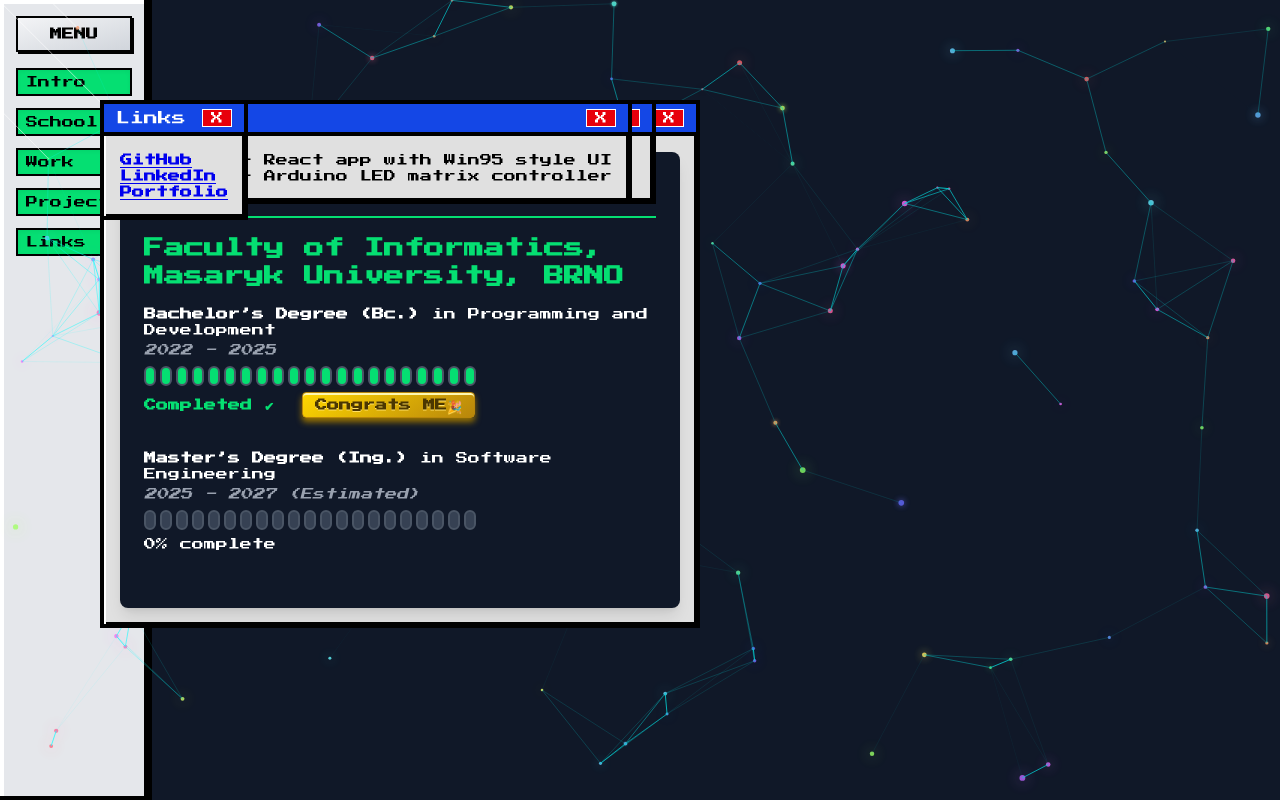
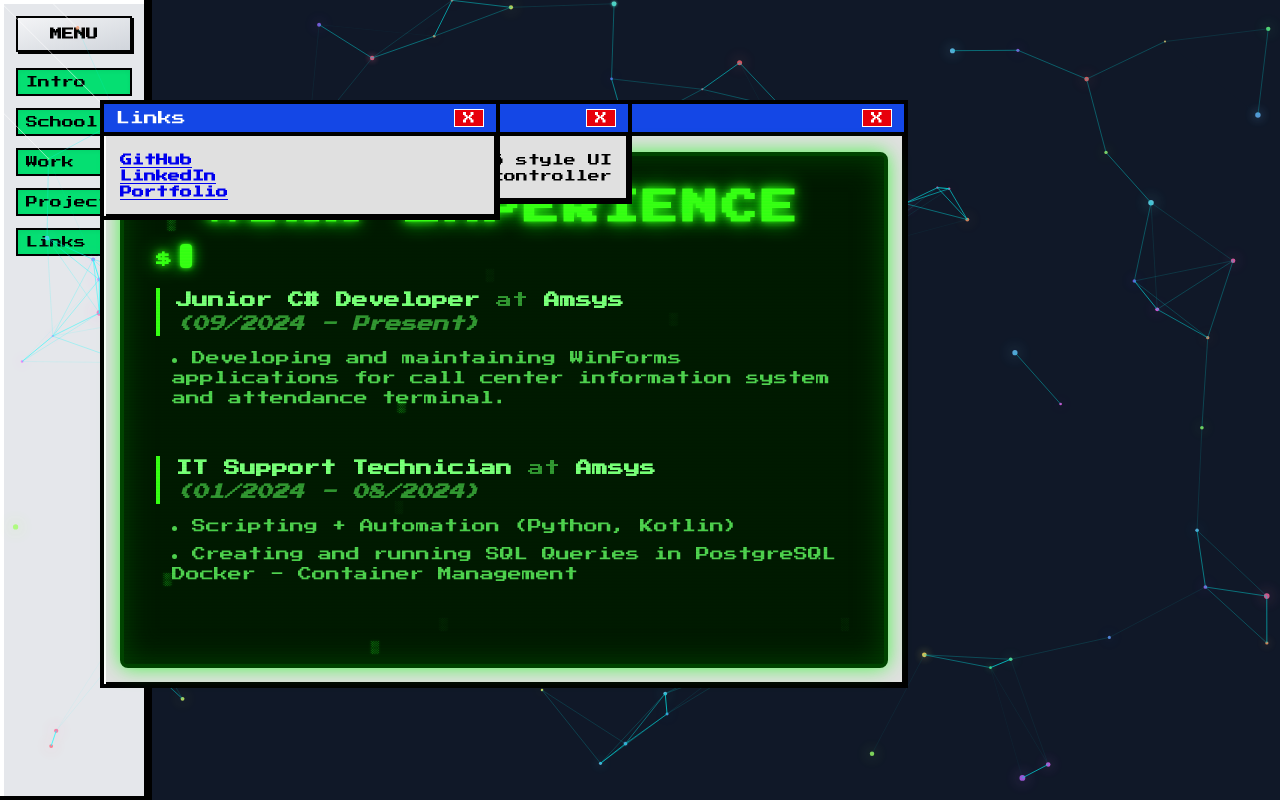
Before and after one commit to Marneyd8/portfolio, a React (Vite) app: page / in a window 1280 px wide. Built offline with nearby package versions, Linux system fonts and the light colour scheme.

Commit message:
work fixed

```diff
--- a/src/App.tsx
+++ b/src/App.tsx
@@ -40,26 +40,39 @@ function App() {
     <Intro />
   </Windows95Window>
 )}
+
     {visiblePanels.School && (
       <Windows95Window title="School" onClose={() => handleClose("School")}>
         <School />
       </Windows95Window>
     )}
+
     {visiblePanels.Work && (
-          <Windows95Window title="Work" onClose={() => handleClose("Work")}>
+      <Windows95Window
+        title="Work"
+        onClose={() => handleClose("Work")}
+        maxWidth="900px"  // wider window for Work
+      >
         <Work />
       </Windows95Window>
     )}
+
     {visiblePanels.Projects && (
-          <Windows95Window title="Projects" onClose={() => handleClose("Projects")}>
+      <Windows95Window
+        title="Projects"
+        onClose={() => handleClose("Projects")}
+        maxWidth="900px"  // wider window for Projects
+      >
         <Projects />
       </Windows95Window>
     )}
+
     {visiblePanels.Links && (
       <Windows95Window title="Links" onClose={() => handleClose("Links")}>
         <Links />
       </Windows95Window>
     )}
+
     </div>
   );
 }
--- a/src/components/Intro.tsx
+++ b/src/components/Intro.tsx
@@ -12,7 +12,7 @@ const Intro = () => (
       borderRadius: "12px",
     }}
   >
-    <div className="space-y-4 text-xs leading-relaxed select-none">
+    <div className="space-y-4 text-base leading-relaxed select-none">
       <p>
         Currently studying{" "}
         <span className="neon cyan pulseSlow">Ing.</span> in{" "}
@@ -22,12 +22,12 @@ const Intro = () => (
       </p>
       <p>
         Want to learn more about{" "}
-        <span className="neon green bounceSlow">web development</span> and working toward a{" "}
+        <span className="neon green flickerSlow">web development</span> and working toward a{" "}
         <span className="neon purple pulseSlow">full-stack</span> role.
       </p>
       <p>
         Combining <span className="neon blue scaleUpSlow">React</span> on the frontend with{" "}
-        <span className="neon red glitchSlow">C#/.NET</span> on the backend.
+        <span className="neon red flickerSlow">C#/.NET</span> on the backend.
       </p>
     </div>
   </div>
--- a/src/components/Links.tsx
+++ b/src/components/Links.tsx
@@ -1,4 +1,3 @@
-import Windows95Window from './Windows95Window';
 
 const Links = () => (
   <div>
--- a/src/components/ParticlesOverlay.tsx
+++ b/src/components/ParticlesOverlay.tsx
@@ -37,7 +37,7 @@ const ParticlesOverlay = () => {
     const draw = () => {
       ctx.clearRect(0, 0, canvas.width, canvas.height);
 
-      for (let p of particles.current) {
+      for (const p of particles.current) {
         // Passive random drift
         p.dx += (Math.random() - 0.5) * DRIFT_AMOUNT;
         p.dy += (Math.random() - 0.5) * DRIFT_AMOUNT;
--- a/src/components/Projects.tsx
+++ b/src/components/Projects.tsx
@@ -1,5 +1,3 @@
-import Windows95Window from './Windows95Window';
-
 const Projects = () => (
   <div>
     <ul>
--- a/src/components/Windows95Window.tsx
+++ b/src/components/Windows95Window.tsx
@@ -1,11 +1,10 @@
 import { useState, useEffect, useRef } from "react";
 
-const Windows95Window = ({ title, children, onClose }) => {
+const Windows95Window = ({ title, children, onClose, maxWidth = "600px" }) => {
   const [visible, setVisible] = useState(true);
   const [shouldRender, setShouldRender] = useState(true);
 
-  // position state
-  const [pos, setPos] = useState({ x: 100, y: 100 }); // initial position
+  const [pos, setPos] = useState({ x: 100, y: 100 });
   const dragging = useRef(false);
   const dragStartPos = useRef({ x: 0, y: 0 });
   const windowStartPos = useRef({ x: 0, y: 0 });
@@ -14,31 +13,26 @@ const Windows95Window = ({ title, children, onClose }) => {
     if (!visible) {
       const timeout = setTimeout(() => {
         setShouldRender(false);
-        onClose(); // inform parent to hide this panel
+        onClose();
       }, 200);
       return () => clearTimeout(timeout);
     }
   }, [visible, onClose]);
 
-  // mouse down on title bar to start dragging
   const onMouseDown = (e) => {
     dragging.current = true;
     dragStartPos.current = { x: e.clientX, y: e.clientY };
     windowStartPos.current = { ...pos };
-    // prevent selecting text while dragging
     e.preventDefault();
   };
 
-  // mouse move moves window if dragging
   const onMouseMove = (e) => {
     if (!dragging.current) return;
-
     const dx = e.clientX - dragStartPos.current.x;
     const dy = e.clientY - dragStartPos.current.y;
     setPos({ x: windowStartPos.current.x + dx, y: windowStartPos.current.y + dy });
   };
 
-  // mouse up stops dragging
   const onMouseUp = () => {
     dragging.current = false;
   };
@@ -58,7 +52,8 @@ const Windows95Window = ({ title, children, onClose }) => {
         opacity: visible ? 1 : 0,
         transform: visible ? "scale(1)" : "scale(0.95)",
         fontFamily: "'Press Start 2P', monospace",
-        maxWidth: "600px",
+        maxWidth: maxWidth,
+        minWidth: "400px",
         border: "4px solid black",
         boxShadow: "inset 2px 2px 0 0 rgb(255,255,255), inset -2px -2px 0 0 rgb(0,0,0)",
         backgroundColor: "#e0e0e0",
--- /dev/null
+++ b/src/components/Work.css
@@ -0,0 +1,95 @@
+/* Work.css */
+
+.terminal-container::before {
+  content: "";
+  position: absolute;
+  top: 0; left: 0;
+  width: 100%; height: 100%;
+  pointer-events: none;
+  background-image:
+    linear-gradient(rgba(0, 64, 0, 0.2) 50%, transparent 50%);
+  background-size: 100% 3px;
+  z-index: 2;
+  mix-blend-mode: overlay;
+  animation: scanlines 10s linear infinite;
+}
+
+@keyframes scanlines {
+  0% { background-position: 0 0; }
+  100% { background-position: 0 3px; }
+}
+
+.drop-shadow-glow {
+  text-shadow:
+    0 0 8px #39ff14,
+    0 0 20px #00ff00;
+}
+
+.blinking-cursor {
+  animation: blinkCursor 1s steps(1) infinite;
+  box-shadow:
+    0 0 5px #39ff14,
+    0 0 15px #00ff00;
+}
+
+@keyframes blinkCursor {
+  0%, 50% { opacity: 1; }
+  51%, 100% { opacity: 0; }
+}
+
+.shadow-cursorGlow {
+  box-shadow:
+    0 0 5px #39ff14,
+    0 0 15px #00ff00;
+}
+
+.blink-dot {
+  position: absolute;
+  font-weight: 900;
+  font-size: 12px;
+  color: #22ff22aa;
+  animation: blinkDot 1.8s infinite alternate;
+  pointer-events: none;
+  user-select: none;
+  text-shadow:
+    0 0 3px #22ff22cc;
+  mix-blend-mode: screen;
+}
+
+.blink-dot:nth-child(odd) {
+  animation-delay: 0s;
+}
+
+.blink-dot:nth-child(even) {
+  animation-delay: 0.9s;
+}
+
+@keyframes blinkDot {
+  0%, 100% { opacity: 1; }
+  50% { opacity: 0.1; }
+}
+
+.job-title:hover::after {
+  content: "";
+  position: absolute;
+  bottom: -4px;
+  left: 0;
+  width: 100%;
+  height: 3px;
+  background: #00ff00;
+  box-shadow:
+    0 0 10px #00ff00,
+    0 0 20px #00ff00,
+    0 0 30px #00ff00;
+  animation: flickerUnderline 1.5s infinite alternate;
+  pointer-events: none;
+  border-radius: 2px;
+}
+
+@keyframes flickerUnderline {
+  0%, 100% { opacity: 1; }
+  50% { opacity: 0.3; }
+}
+.terminal-container {
+  font-family: 'Press Start 2P', cursive;
+}
--- a/src/components/Work.tsx
+++ b/src/components/Work.tsx
@@ -1,12 +1,88 @@
-import Windows95Window from './Windows95Window';
+import React from "react";
+import "./Work.css"; // import custom css
 
-const Work = () => (
-  <div>
-    <ul>
-      <li>Junior Developer at XYZ Corp (2017-2019)</li>
-      <li>Software Engineer at ABC Ltd (2019-Present)</li>
-    </ul>
-  </div>
-);
+const jobs = [
+  {
+    title: "Junior C# Developer",
+    company: "Amsys\u200c",
+    period: "09/2024 - Present",
+    details: [
+      "Developing and maintaining WinForms applications for call center information system and attendance terminal.",
+    ],
+  },
+  {
+    title: "IT Support Technician",
+    company: "Amsys",
+    period: "01/2024 - 08/2024",
+    details: [
+      "Scripting + Automation (Python, Kotlin)",
+      "Creating and running SQL Queries in PostgreSQL Docker - Container Management",
+    ],
+  },
+];
+
+const Work = () => {
+  const renderBlinkingDots = () => {
+    const dots = [];
+    for (let i = 0; i < 10; i++) {
+      const top = Math.random() * 100;
+      const left = Math.random() * 100;
+      dots.push(
+        <span
+          key={i}
+          className="blink-dot"
+          style={{ top: `${top}%`, left: `${left}%` }}
+          aria-hidden="true"
+        >
+          ░
+        </span>
+      );
+    }
+    return dots;
+  };
+
+  return (
+    <div className="terminal-container max-w-3xl bg-[#001a00] text-[#39ff14] font-mono border-4 border-[#004400] rounded-lg p-8 relative overflow-hidden select-none shadow-[inset_0_0_30px_#004400,0_0_20px_#00ff00aa] flex flex-col gap-4">
+      <h2 className="terminal-header text-4xl font-black uppercase tracking-widest text-center select-text drop-shadow-glow">
+        Work Experience
+      </h2>
+
+      {/* Console prompt */}
+      <div
+        className="console-container flex items-start gap-2 text-base select-none"
+        aria-label="Future console"
+      >
+        <span className="prompt-symbol font-extrabold mt-1 drop-shadow-glow">$</span>
+        <span className="blinking-cursor w-3 h-6 rounded-sm bg-[#39ff14] animate-blinkCursor shadow-cursorGlow" />
+      </div>
+
+      <ul className="jobs-list list-none p-0 m-0 text-base leading-relaxed select-text">
+        {jobs.map((job, i) => (
+          <li key={i} className="job-item mb-12 relative cursor-default">
+        <div className="job-title font-extrabold text-base border-l-4 border-[#39ff14] pl-4 mb-3 text-[#7fff7f] select-text relative transition-colors duration-300 hover:text-[#aaffaa] hover:drop-shadow-glow">
+          {job.title}{" "}
+          <span className="at-text font-medium text-[#339933]">at</span>{" "}
+          <strong>{job.company}</strong>
+          <br />
+          <em className="text-base text-[#339933]">({job.period})</em>
+        </div>
+        <ul className="job-details list-disc list-inside text-[#66ff66cc] text-sm pl-4 select-text">
+          {job.details.map((detail, idx) => (
+            <li key={idx} className="mb-2 relative">
+              {detail}
+            </li>
+          ))}
+        </ul>
+      </li>
+
+        ))}
+      </ul>
+
+      <div className="blinking-dots-wrapper pointer-events-none overflow-visible z-10 absolute inset-0 select-none">
+        {renderBlinkingDots()}
+      </div>
+    </div>
+  );
+};
 
 export default Work;
```
Lines whose indentation alone changed are shown as unchanged.
